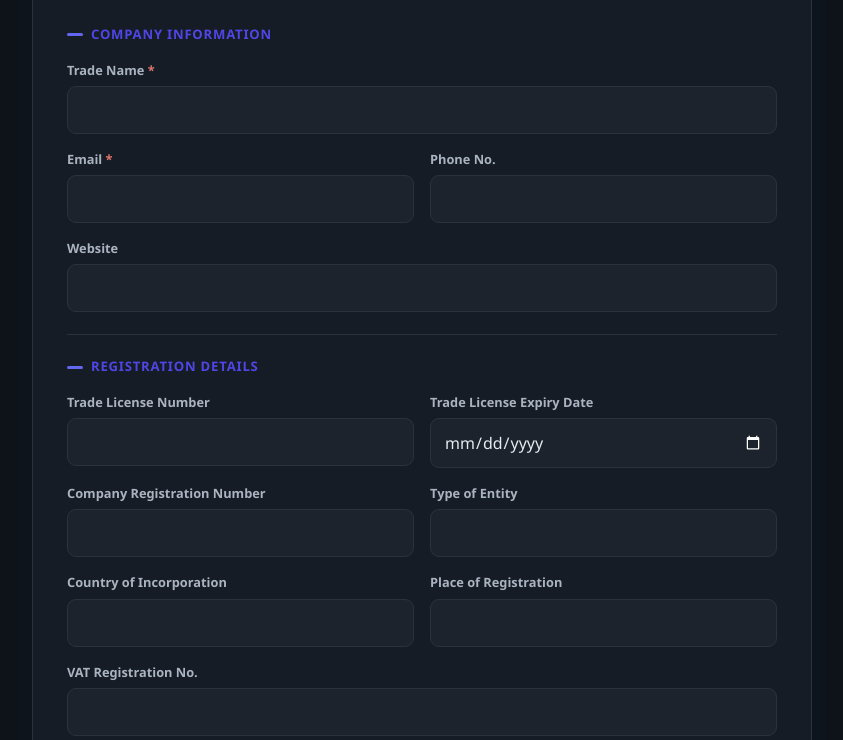
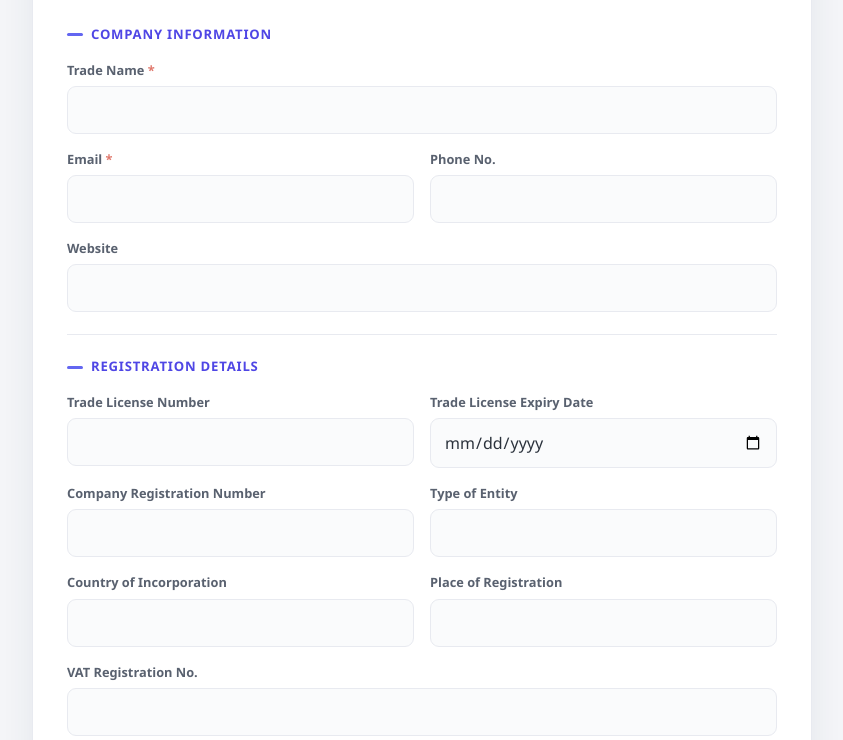
Before and after one commit to lavanya991-11/registration-api, a website: page public/vendor.html in a window 1280 px wide. Shown: the part 166-906 px from the top of the page, without its empty margins (218-1061 px from the left). Drawn offline with Linux system fonts and the dark colour scheme.

Commit message:
Force light theme always (remove dark-mode override)
Co-Authored-By: Claude Opus 4.8 (1M context) <noreply@anthropic.com>

```diff
--- a/public/styles.css
+++ b/public/styles.css
@@ -20,7 +20,7 @@
     --danger: #e0776b;
     --radius: 16px;
     --shadow: 0 14px 40px rgba(30, 45, 70, .08);
-    color-scheme: light dark;
+    color-scheme: light;
 }
 body.vendor {
     --accent: #6366f1;
@@ -124,12 +124,4 @@ button[type="submit"]:disabled { opacity: .6; cursor: not-allowed; transform: no
     .body { padding: 4px 20px 26px; }
     .grid { grid-template-columns: 1fr; }
 }
-@media (prefers-color-scheme: dark) {
-    :root {
-        --bg: #0f141b; --card: #161c25; --text: #e7ebf0; --muted: #8b95a3; --label: #aab3c0;
-        --border: #2a323d; --field: #1c232d; --field-focus: #202834;
-        --banner-a: #16212a; --banner-b: #131d25; --banner-text: #3fd0c0; --banner-sub: #9aa4b2;
-    }
-    body.vendor { --banner-text: #a5a8fb; }
-    .line-row .remove { background: #2a323d; color: #9aa4b2; }
-}
+/* Always render the soft light theme, regardless of the device's dark-mode setting. */
```
